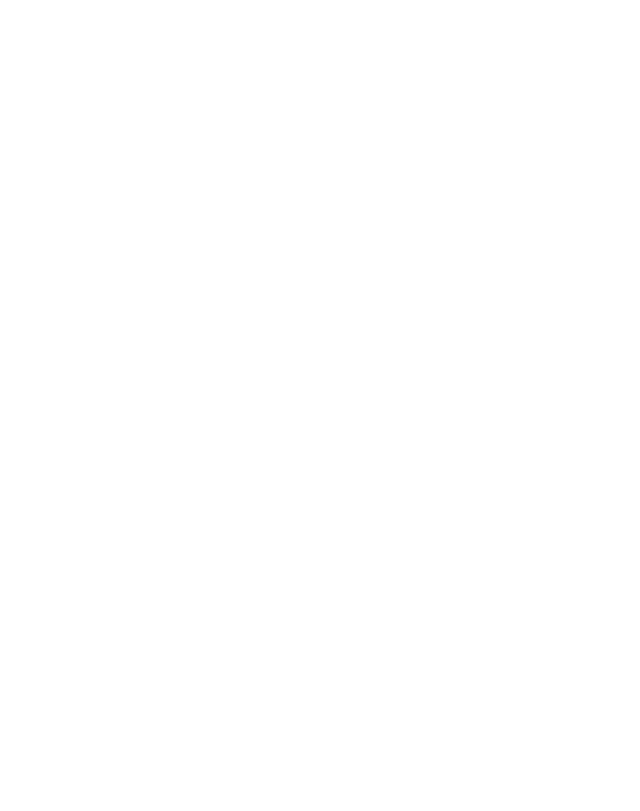
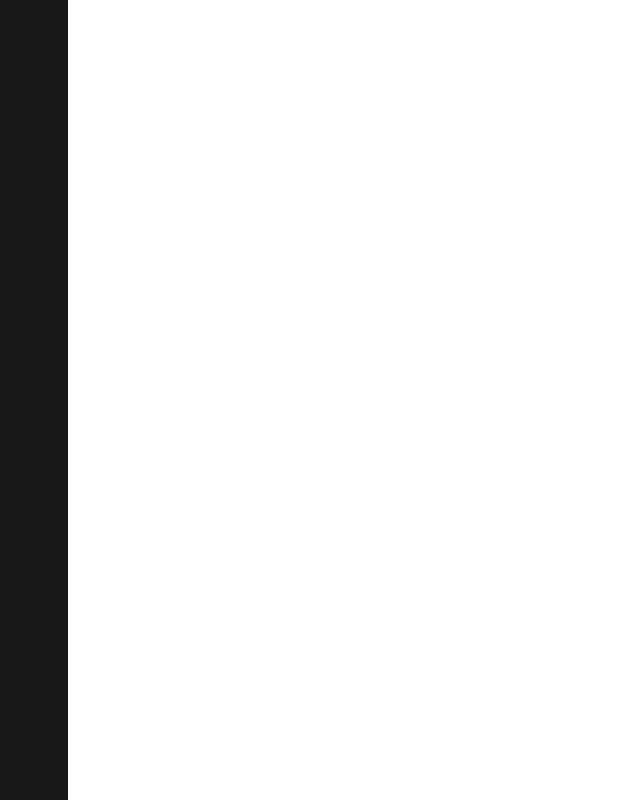
Before and after one commit to uu-team-8/uuWeb, a React (Vite) app: page / in a window 1280 px wide. Shown: the whole page, without its empty margins (0-640 px from the left). Built offline with nearby package versions, Linux system fonts and the light colour scheme; the HTML template or start-up script is replaced by a standard one.

Commit message:
StyleVariables

```diff
--- a/src/components/left-panel.tsx
+++ b/src/components/left-panel.tsx
@@ -15,7 +15,7 @@
 const Wrapper = styled("div") <{ expanded: boolean }>`
     width: ${p => p.expanded ? "228px" : "72px"};
     height: 100vh;
-    background-color: ${p => p.theme.UI.gray10};
+    background-color: ${p => p.theme.gray.gray10};
 `
 
 export default LeftPanel;
--- a/src/style-variables.ts
+++ b/src/style-variables.ts
@@ -8,7 +8,7 @@
         green: "#1DB954",
         blue: "#2E77D0",
     },
-    grey: {
+    gray: {
         gray10: "#181818",
         gray15: "#282828",
         gray20: "#333333",
```
